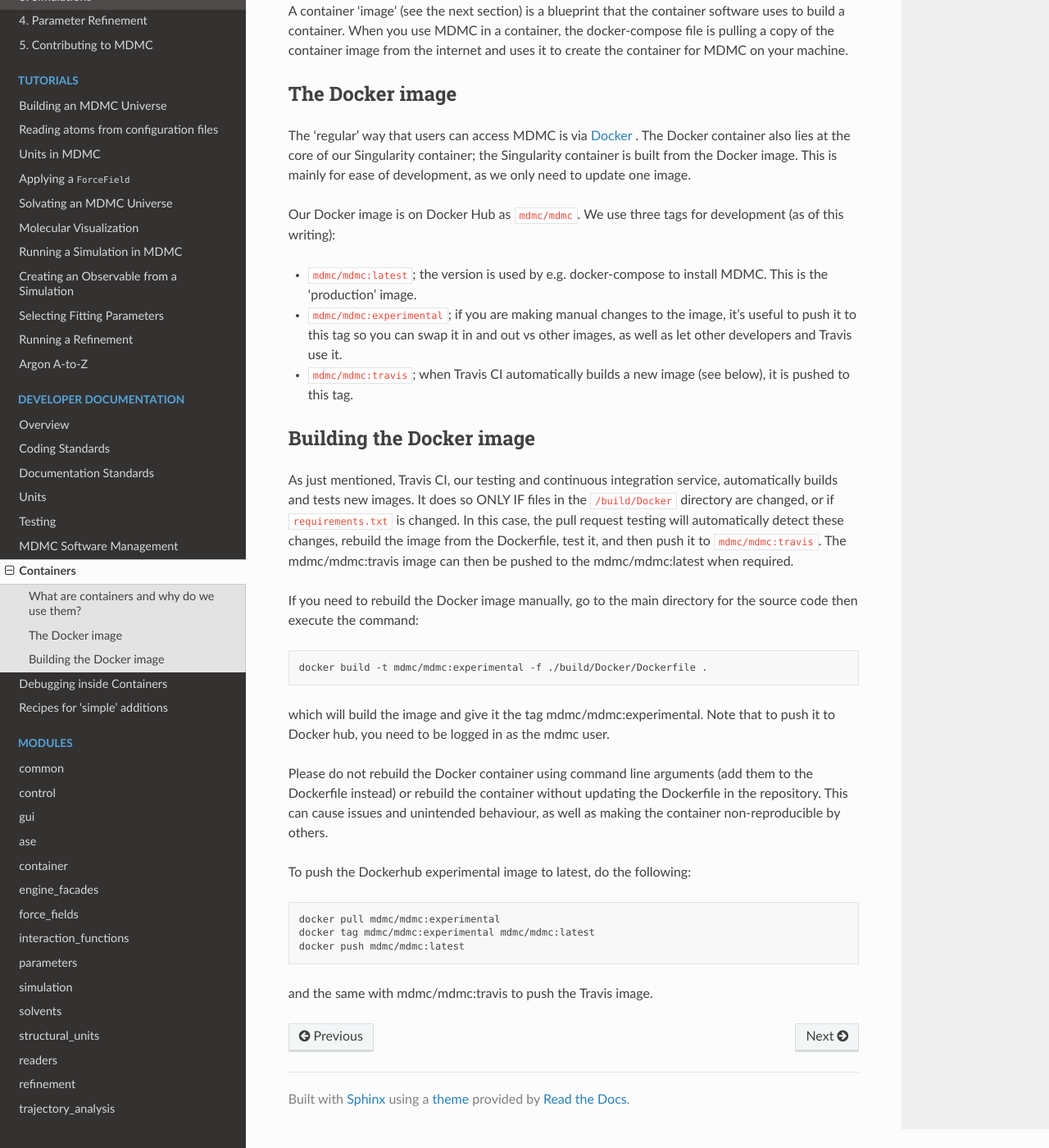
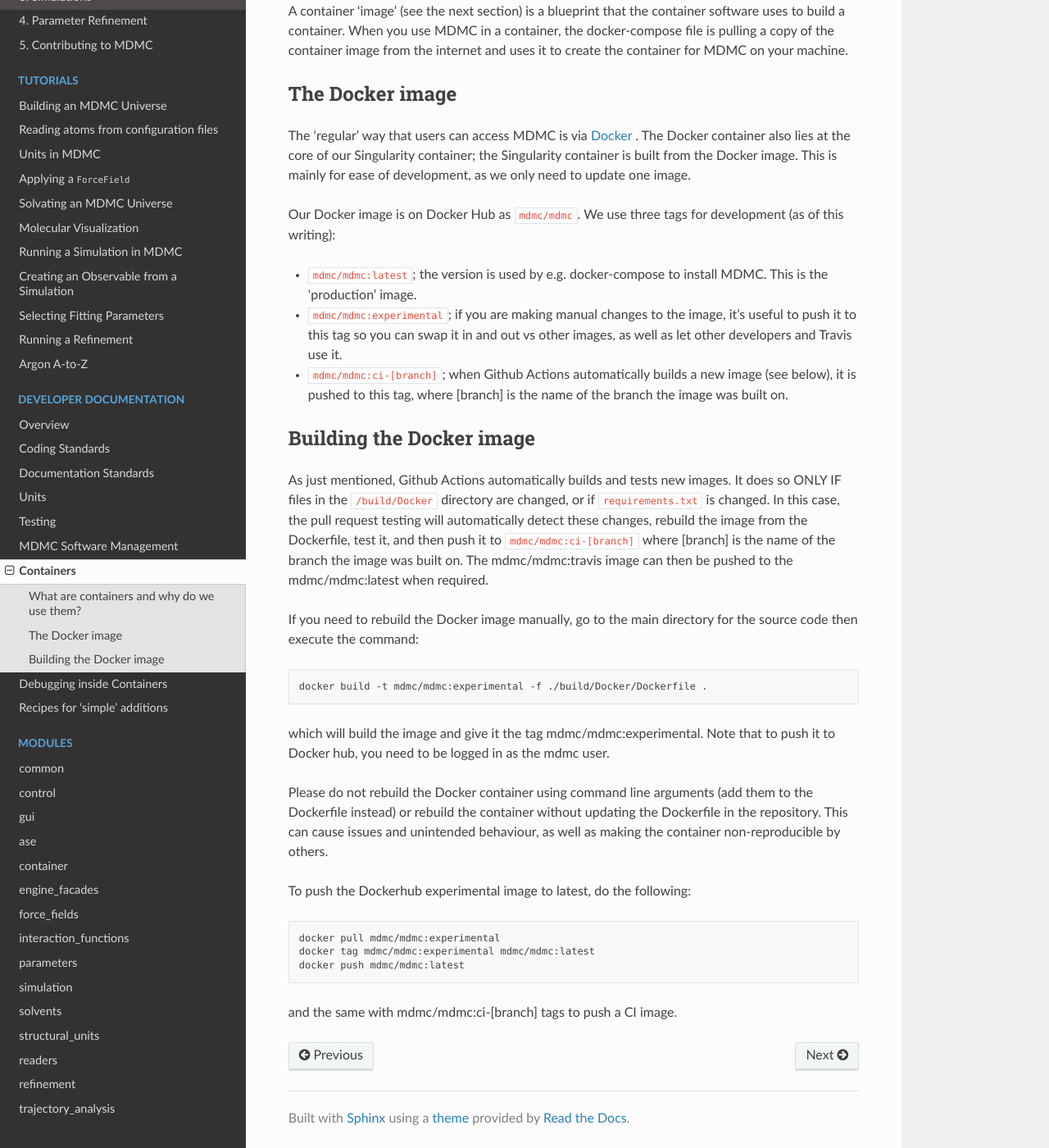
Before and after one commit to ISISNeutronMuon/MDMC, a Sphinx documentation site: the page built from doc/pages/developer/containers.rst, in a window 1280 px wide and 1400 px high, scrolled down 718 px. Shown: the whole window at 82% size. Built offline with Sphinx 7.4.7 and the Read the Docs theme 2.0.0, drawn with Linux system fonts in a browser that asks for light colours.

Commit message:
Updated documentation for CI container building to reflect new Github Actions usage

```diff
--- a/doc/pages/developer/containers.rst
+++ b/doc/pages/developer/containers.rst
@@ -29,12 +29,12 @@ Our Docker image is on Docker Hub as ``mdmc/mdmc``. We use three tags for develo
 
 * ``mdmc/mdmc:experimental``; if you are making manual changes to the image, it's useful to push it to this tag so you can swap it in and out vs other images, as well as let other developers and Travis use it.
 
-* ``mdmc/mdmc:travis``; when Travis CI automatically builds a new image (see below), it is pushed to this tag.
+* ``mdmc/mdmc:ci-[branch]``; when Github Actions automatically builds a new image (see below), it is pushed to this tag, where [branch] is the name of the branch the image was built on.
 
 Building the Docker image
 -------------------------
 
-As just mentioned, Travis CI, our testing and continuous integration service, automatically builds and tests new images. It does so ONLY IF files in the ``/build/Docker`` directory are changed, or if ``requirements.txt`` is changed. In this case, the pull request testing will automatically detect these changes, rebuild the image from the Dockerfile, test it, and then push it to ``mdmc/mdmc:travis``. The mdmc/mdmc:travis image can then be pushed to the mdmc/mdmc:latest when required.
+As just mentioned, Github Actions automatically builds and tests new images. It does so ONLY IF files in the ``/build/Docker`` directory are changed, or if ``requirements.txt`` is changed. In this case, the pull request testing will automatically detect these changes, rebuild the image from the Dockerfile, test it, and then push it to ``mdmc/mdmc:ci-[branch]`` where [branch] is the name of the branch the image was built on. The mdmc/mdmc:travis image can then be pushed to the mdmc/mdmc:latest when required.
 
 If you need to rebuild the Docker image manually, go to the main directory for the source code then execute the command:
 
@@ -54,4 +54,4 @@ To push the Dockerhub experimental image to latest, do the following:
   docker tag mdmc/mdmc:experimental mdmc/mdmc:latest
   docker push mdmc/mdmc:latest
 
-and the same with mdmc/mdmc:travis to push the Travis image.
+and the same with mdmc/mdmc:ci-[branch] tags to push a CI image.
```
